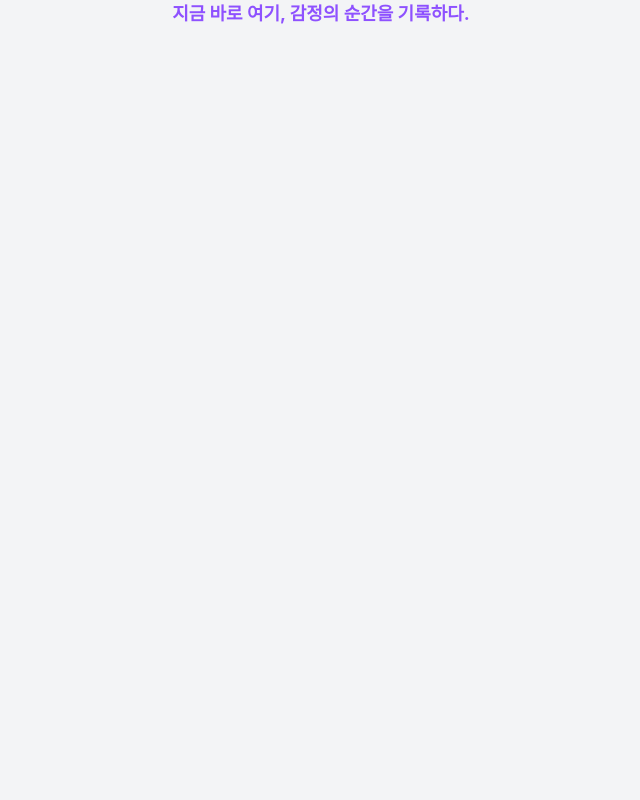
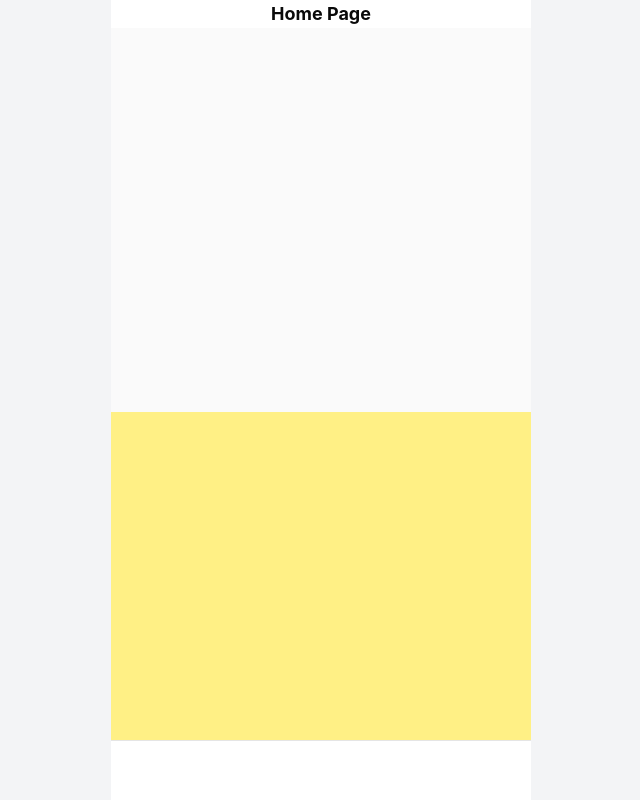
Before and after one commit to dubanjjang/ieum-client, a React (Vite) app: page /home in a window 1280 px wide. Shown: the top 800 px of the page, without its empty margins (319-959 px from the left). Built offline with nearby package versions, Linux system fonts and the light colour scheme.

Commit message:
feat: 페이지 라우팅 설정 (#2) - react-router 라이브러리로 교체 및 라우팅 설정 - 각 페이지 컴포넌트 생성

```diff
--- a/package.json
+++ b/package.json
@@ -25,7 +25,7 @@
     "radix-ui": "^1.4.3",
     "react": "^19.2.4",
     "react-dom": "^19.2.4",
-    "react-router-dom": "^7.13.0",
+    "react-router": "^7.13.0",
     "tailwind-merge": "^3.5.0",
     "zustand": "^5.0.11"
   },
--- a/src/app/App.tsx
+++ /dev/null
@@ -1,9 +0,0 @@
-function App() {
-  return (
-    <h1 className="text-center text-lg font-bold text-violet-500">
-      지금 바로 여기, 감정의 순간을 기록하다.
-    </h1>
-  );
-}
-
-export default App;
--- /dev/null
+++ b/src/app/lib/router.ts
@@ -0,0 +1,51 @@
+import { createBrowserRouter, redirect } from "react-router";
+
+import CalendarPage from "@/pages/calendar/ui/calendar-page";
+import HomePage from "@/pages/home/ui/home-page";
+import LoginPage from "@/pages/login/ui/login-page";
+import NotFoundPage from "@/pages/not-found/ui/not-found-page";
+import ReportPage from "@/pages/report/ui/report-page";
+import SettingPage from "@/pages/setting/setting-page";
+import MainLayout from "@/shared/ui/main-layout";
+import MobileLayout from "@/shared/ui/mobile-layout";
+
+export const router = createBrowserRouter([
+  {
+    Component: MobileLayout,
+    children: [
+      {
+        Component: MainLayout,
+        children: [
+          {
+            path: "/",
+            loader: () => redirect("/home"),
+          },
+          {
+            path: "/home",
+            Component: HomePage,
+          },
+          {
+            path: "/calendar",
+            Component: CalendarPage,
+          },
+          {
+            path: "/report",
+            Component: ReportPage,
+          },
+          {
+            path: "/setting",
+            Component: SettingPage,
+          },
+        ],
+      },
+      {
+        path: "/login",
+        Component: LoginPage,
+      },
+      {
+        path: "*",
+        Component: NotFoundPage,
+      },
+    ],
+  },
+]);
--- /dev/null
+++ b/src/app/ui/App.tsx
@@ -0,0 +1,9 @@
+import { RouterProvider } from "react-router";
+
+import { router } from "@/app/lib/router";
+
+function App() {
+  return <RouterProvider router={router}></RouterProvider>;
+}
+
+export default App;
--- a/src/main.tsx
+++ b/src/main.tsx
@@ -1,7 +1,7 @@
 import { StrictMode } from "react";
 import { createRoot } from "react-dom/client";
 
-import App from "@/app/App";
+import App from "@/app/ui/App";
 
 import "@/index.css";
 
--- /dev/null
+++ b/src/pages/calendar/ui/calendar-page.tsx
@@ -0,0 +1,7 @@
+export default function CalendarPage() {
+  return (
+    <div>
+      <h1 className="text-center text-lg font-bold">Calendar Page</h1>
+    </div>
+  );
+}
--- /dev/null
+++ b/src/pages/home/ui/home-page.tsx
@@ -0,0 +1,12 @@
+export default function HomePage() {
+  return (
+    <div>
+      <h1 className="text-center text-lg font-bold">Home Page</h1>
+      <div className="h-96 bg-neutral-50" />
+      <div className="h-96 bg-yellow-200" />
+      <div className="h-96 bg-green-300" />
+      <div className="h-96 bg-yellow-200" />
+      <div className="h-96 bg-green-300" />
+    </div>
+  );
+}
--- /dev/null
+++ b/src/pages/login/ui/login-page.tsx
@@ -0,0 +1,7 @@
+export default function LoginPage() {
+  return (
+    <div>
+      <h1 className="text-center text-lg font-bold">Login Page</h1>
+    </div>
+  );
+}
--- /dev/null
+++ b/src/pages/not-found/ui/not-found-page.tsx
@@ -0,0 +1,7 @@
+export default function NotFoundPage() {
+  return (
+    <div>
+      <h1 className="text-center text-lg font-bold">NotFound Page</h1>
+    </div>
+  );
+}
--- /dev/null
+++ b/src/pages/report/ui/report-page.tsx
@@ -0,0 +1,7 @@
+export default function ReportPage() {
+  return (
+    <div>
+      <h1 className="text-center text-lg font-bold">Report Page</h1>
+    </div>
+  );
+}
--- /dev/null
+++ b/src/pages/setting/setting-page.tsx
@@ -0,0 +1,7 @@
+export default function SettingPage() {
+  return (
+    <div>
+      <h1 className="text-center text-lg font-bold">Setting Page</h1>
+    </div>
+  );
+}
```
Also changed, not shown: 1 other file (tests, documents, lock files or other folders).
